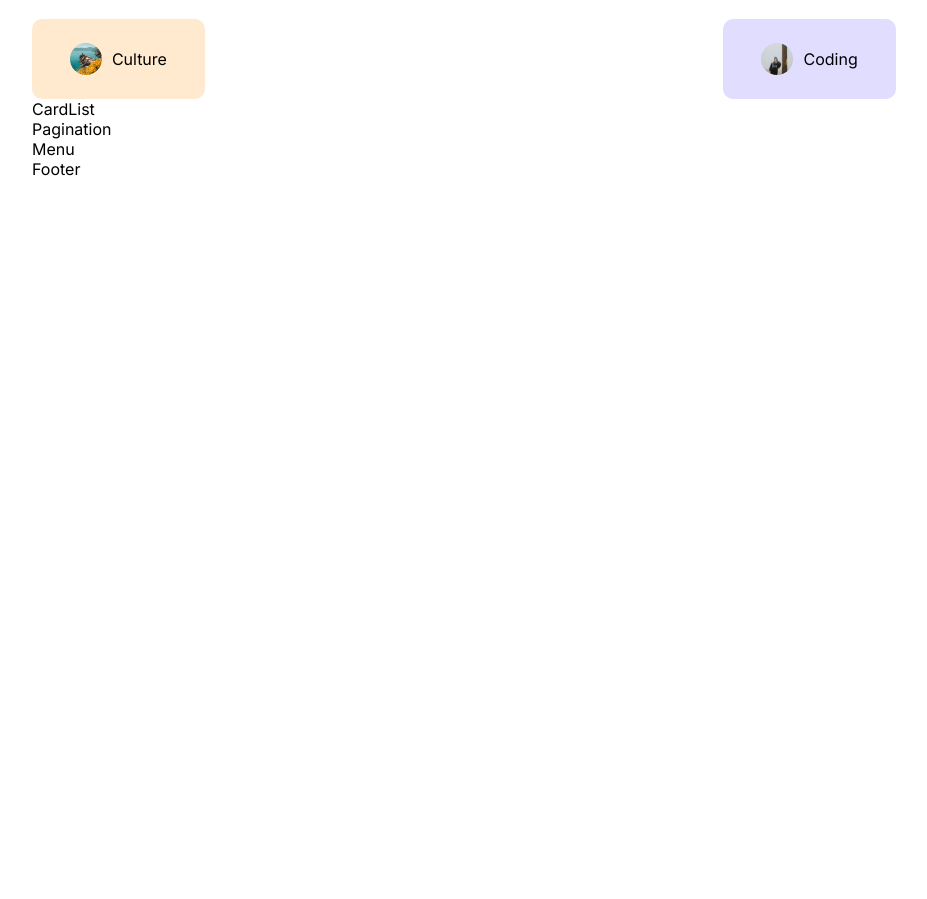
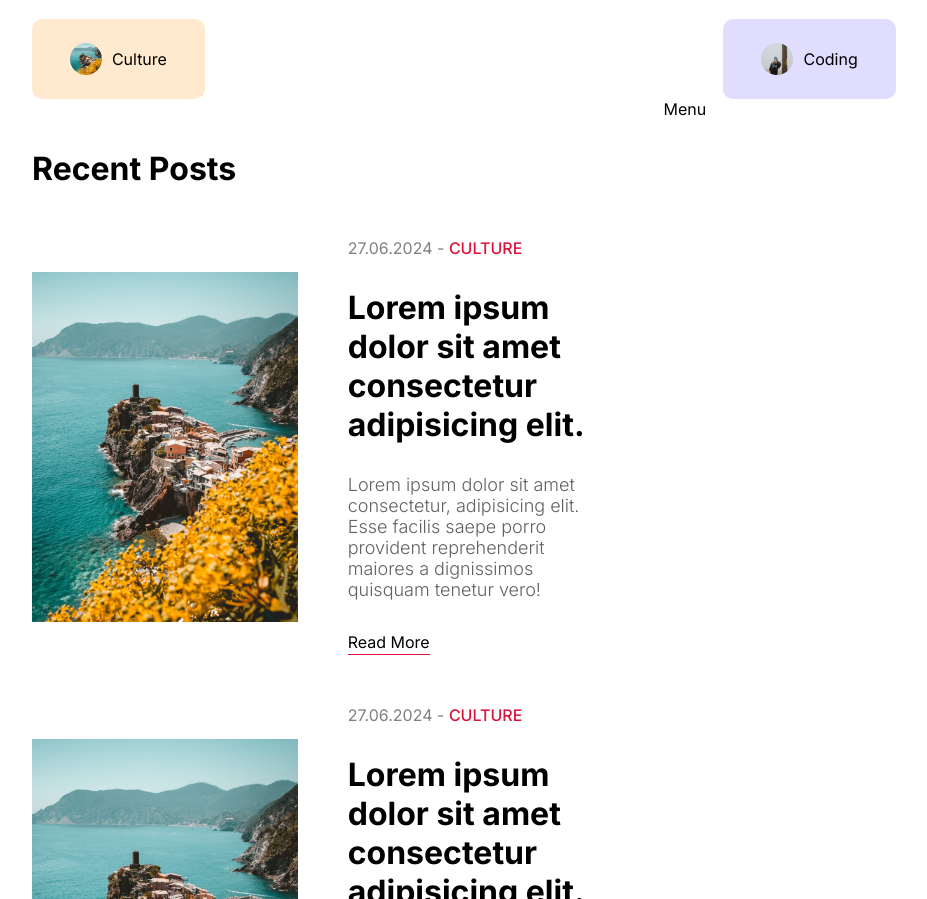
Before and after one commit to asha-saini06/blog-app, a Next.js app: page / in a window 1280 px wide. Shown: the part 1171-2070 px from the top of the page, without its empty margins (176-1103 px from the left). Before the commit the page ends 1350 px from the top, so only its background shows below. Built offline with nearby package versions, Linux system fonts and the light colour scheme.

Commit message:
Post Card Component Design

```diff
--- a/src/app/homepage.module.css
+++ b/src/app/homepage.module.css
@@ -0,0 +1,4 @@
+.content {
+    display: flex;
+    gap: 50px
+}
--- a/src/components/Menu/menu.module.css
+++ b/src/components/Menu/menu.module.css
@@ -1 +1,3 @@
-.container {}
+.container {
+    flex: 2;
+}
--- /dev/null
+++ b/src/components/card/Card.jsx
@@ -0,0 +1,32 @@
+import Image from "next/image";
+import styles from "./card.module.css";
+import Link from "next/link";
+
+const Card = () => {
+  return (
+    <div className={styles.container}>
+      <div className={styles.imageContainer}>
+        <Image src="/p1.jpeg" className={styles.image} alt="image" fill />
+      </div>
+      <div className={styles.textContainer}>
+        <div className={styles.detail}>
+          <span className={styles.date}>27.06.2024 - </span>
+          <span className={styles.category}>CULTURE</span>
+        </div>
+        <Link href="/">
+          <h1>Lorem ipsum dolor sit amet consectetur adipisicing elit.</h1>
+        </Link>
+        <p className={styles.desc}>
+          Lorem ipsum dolor sit amet consectetur, adipisicing elit. Esse facilis
+          saepe porro provident reprehenderit maiores a dignissimos quisquam
+          tenetur vero!
+        </p>
+        <Link href="/" className={styles.link}>
+          Read More
+        </Link>
+      </div>
+    </div>
+  );
+};
+
+export default Card;
--- /dev/null
+++ b/src/components/card/card.module.css
@@ -0,0 +1,44 @@
+.container {
+    margin-bottom: 50px;
+    display: flex;
+    gap: 50px;
+    align-items: center;
+}
+
+.imageContainer {
+    flex: 1;
+    height: 350px;
+    position: relative;
+}
+
+.image {
+    object-fit: cover;
+}
+
+.textContainer {
+    flex: 1;
+    display: flex;
+    flex-direction: column;
+    gap: 30px;
+}
+
+.date {
+    color: gray;
+}
+
+.category {
+    color: crimson;
+    font-weight: 500;
+}
+
+.desc {
+    font-size: 18px;
+    font-weight: 300;
+    color: var(--softTextColor);
+}
+
+.link {
+    border-bottom: 1px solid crimson;
+    width: max-content;
+    padding: 2px 0px;
+}
--- a/src/components/cardList/CardList.jsx
+++ b/src/components/cardList/CardList.jsx
@@ -1,11 +1,20 @@
 import React from "react";
 import styles from "./cardList.module.css";
 import Pagination from "../pagination/Pagination";
+import Card from "../card/Card";
 
 const CardList = () => {
   return (
     <div className={styles.container}>
-      CardList
+      <h1 className={styles.title}>Recent Posts</h1>
+      <div className={styles.posts}>
+        <div className={styles.post}>
+          <Card />
+          <Card />
+          <Card />
+          <Card />
+        </div>
+      </div>
       <Pagination />
     </div>
   );
--- a/src/components/cardList/cardList.module.css
+++ b/src/components/cardList/cardList.module.css
@@ -1 +1,7 @@
-.container {}
+.container {
+    flex: 5;
+}
+
+.title {
+    margin: 50px 0;
+}
```
